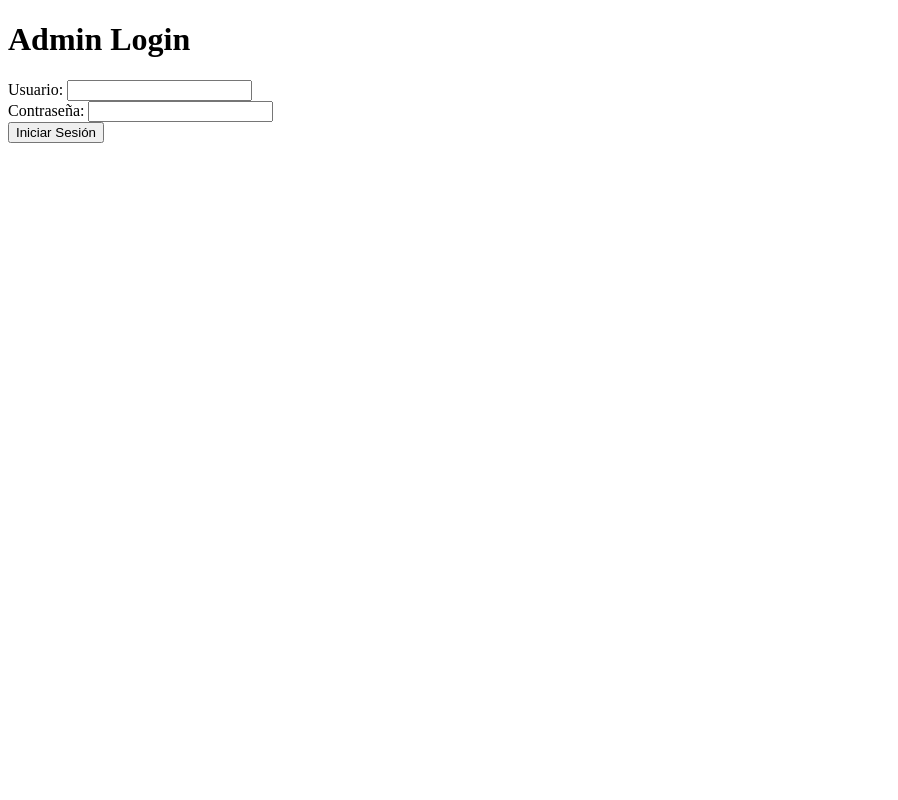
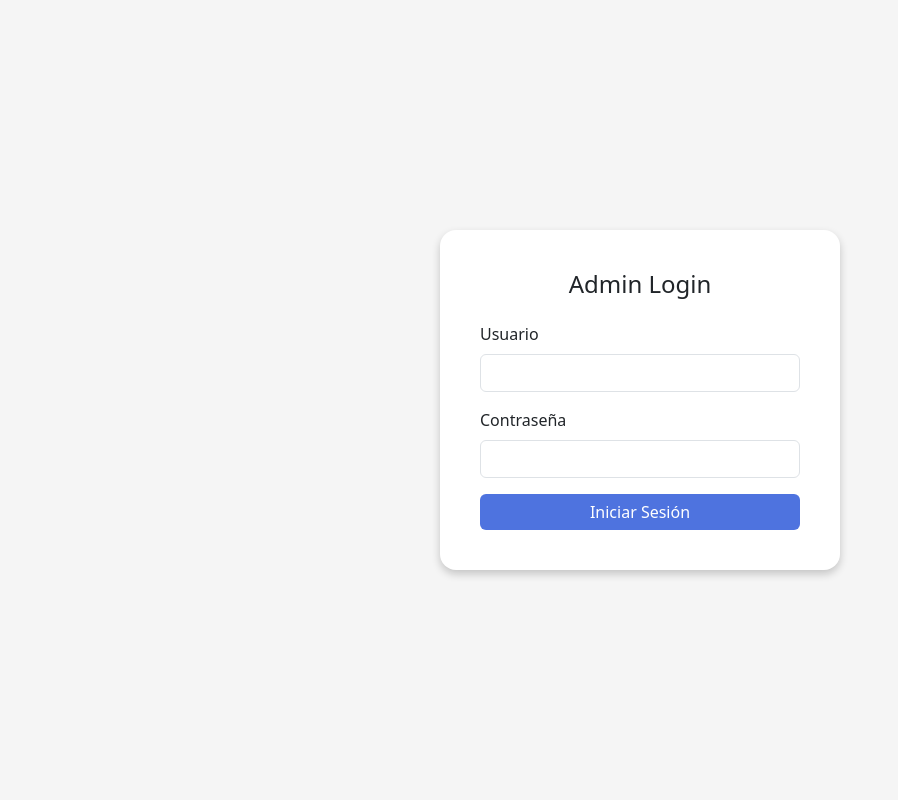
Before and after one commit to IvanBermejoHidalgo/WebScraping, a PHP site: page /admin in a window 1280 px wide. Shown: the whole page, without its empty margins (0-898 px from the left). Run offline with PHP 8.4, Linux system fonts and the light colour scheme; data that the repository does not hold is empty.

Commit message:
Estilo LogIn

```diff
--- a/public/views/admin/login.php
+++ b/public/views/admin/login.php
@@ -1,19 +1,57 @@
-<!DOCTYPE html>
-<html lang="es">
+<!doctype html>
+<html lang="es" data-bs-theme="auto">
   <head>
-    <meta charset="UTF-8">
+    <meta charset="utf-8">
+    <meta name="viewport" content="width=device-width, initial-scale=1">
     <title>Admin Login</title>
+
+    <!-- Bootstrap CSS -->
+    <link href="assets/twbs/bootstrap/dist/css/bootstrap.min.css" rel="stylesheet">
+
+    <style>
+      body {
+        display: flex;
+        justify-content: center;
+        align-items: center;
+        min-height: 100vh;
+        background-color: #f5f5f5;
+      }
+      .card {
+        border: none;
+        border-radius: 1rem;
+        box-shadow: 0 4px 8px rgba(0, 0, 0, 0.2);
+      }
+      .btn-primary {
+        background: #4e73df;
+        border: none;
+        transition: background 0.3s ease;
+      }
+      .btn-primary:hover {
+        background: #2e59d9;
+      }
+    </style>
   </head>
   <body>
-    <h1>Admin Login</h1>
+
+    <div class="card p-4" style="max-width: 400px; width: 100%;">
+      <div class="card-body">
+        <h4 class="card-title text-center mb-4">Admin Login</h4>
+
         <form method="POST" action="/admin">
-        <label for="username">Usuario:</label>
-        <input type="text" id="username" name="username" required>
-        <br>
-        <label for="password">Contraseña:</label>
-        <input type="password" id="password" name="password" required>
-        <br>
-        <button type="submit">Iniciar Sesión</button>
+          <div class="mb-3">
+            <label for="username" class="form-label">Usuario</label>
+            <input type="text" class="form-control" id="username" name="username" required>
+          </div>
+          <div class="mb-3">
+            <label for="password" class="form-label">Contraseña</label>
+            <input type="password" class="form-control" id="password" name="password" required>
+          </div>
+          <button type="submit" class="btn btn-primary w-100">Iniciar Sesión</button>
         </form>
+      </div>
+    </div>
+
+    <!-- Bootstrap JS -->
+    <script src="assets/twbs/bootstrap/dist/js/bootstrap.bundle.min.js"></script>
   </body>
 </html>
```
Lines whose indentation alone changed are shown as unchanged.
